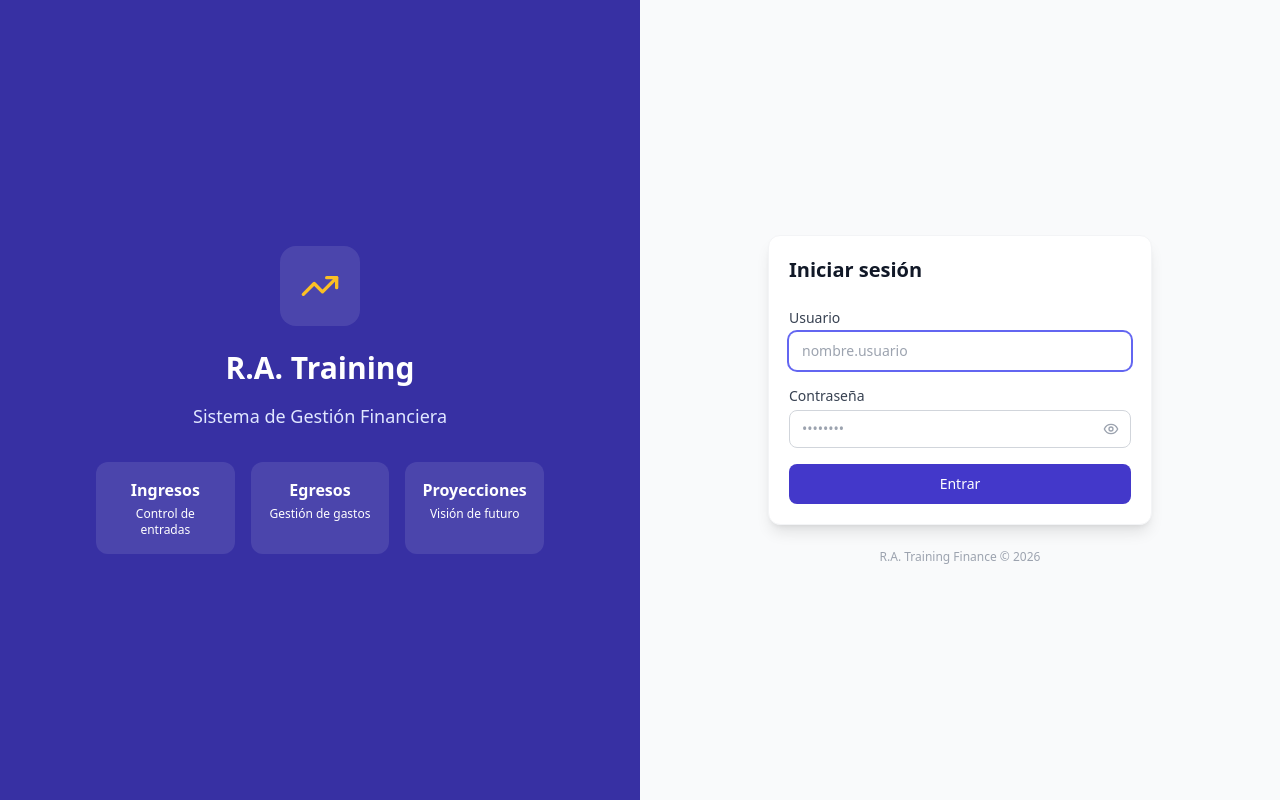
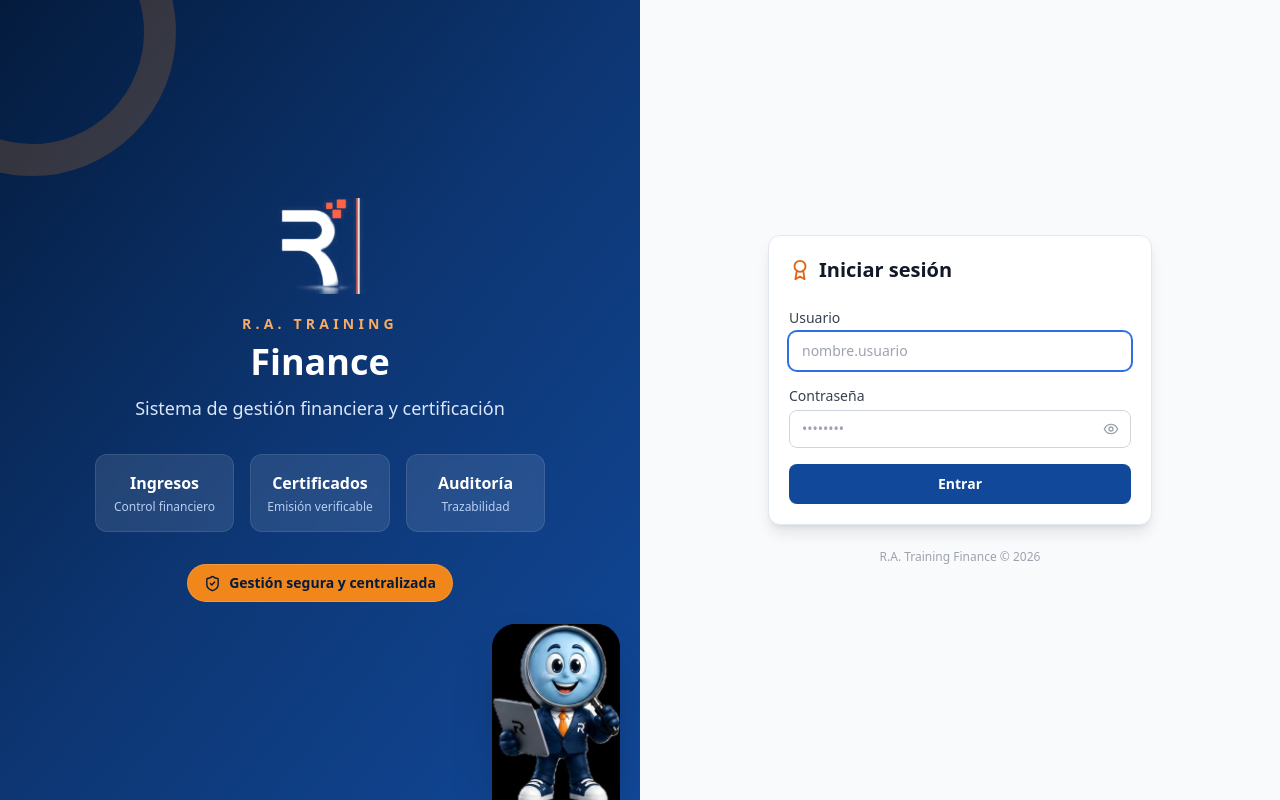
Before and after one commit to researchassesor-source/ra-training-finance, a React (Vite) app: page /login in a window 1280 px wide. Built offline with nearby package versions, Linux system fonts and the light colour scheme.

Commit message:
style: aplicar identidad corporativa a finance

```diff
--- a/index.html
+++ b/index.html
@@ -3,8 +3,14 @@
   <head>
     <meta charset="UTF-8" />
     <meta name="viewport" content="width=device-width, initial-scale=1.0" />
-    <title>R.A. Training · Finanzas</title>
-    <link rel="icon" type="image/svg+xml" href="/ra-training-finance/logo.svg" />
+    <meta name="theme-color" content="#0D3673" />
+    <meta name="description" content="R.A. Training Finance — Sistema de gestión financiera y certificación" />
+    <meta property="og:title" content="R.A. Training Finance" />
+    <meta property="og:description" content="Sistema de gestión financiera y certificación" />
+    <meta property="og:type" content="website" />
+    <title>R.A. Training Finance</title>
+    <link rel="icon" type="image/png" sizes="48x48" href="/favicon.png" />
+    <link rel="apple-touch-icon" sizes="180x180" href="/apple-touch-icon.png" />
   </head>
   <body>
     <div id="root"></div>
--- a/src/components/Auth/Login.jsx
+++ b/src/components/Auth/Login.jsx
@@ -1,7 +1,10 @@
 import { useState } from 'react'
 import { useNavigate } from 'react-router-dom'
 import { useAuth } from '../../context/AuthContext'
-import { Eye, EyeOff, TrendingUp } from 'lucide-react'
+import { Award, Eye, EyeOff, ShieldCheck } from 'lucide-react'
+import logo from '../../assets/brand/logo-ra-training.webp'
+import mascot from '../../assets/brand/mascot-ra-training.webp'
+import { BRAND } from '../../config/brand'
 
 export default function Login() {
   const { login } = useAuth()
@@ -29,21 +32,27 @@ export default function Login() {
   return (
     <div className="min-h-screen flex">
       {/* Left panel */}
-      <div className="hidden lg:flex lg:w-1/2 bg-brand-800 flex-col justify-center items-center p-12 text-white">
-        <div className="max-w-md text-center">
-          <div className="w-20 h-20 bg-white/10 rounded-2xl flex items-center justify-center mx-auto mb-6">
-            <TrendingUp size={40} className="text-amber-400" />
-          </div>
-          <h1 className="text-3xl font-bold mb-4">R.A. Training</h1>
-          <p className="text-brand-100 text-lg mb-8">Sistema de Gestión Financiera</p>
-          <div className="grid grid-cols-3 gap-4 text-center">
-            {[['Ingresos', 'Control de entradas'], ['Egresos', 'Gestión de gastos'], ['Proyecciones', 'Visión de futuro']].map(([t, s]) => (
-              <div key={t} className="bg-white/10 rounded-xl p-4">
+      <div className="relative hidden overflow-hidden bg-gradient-to-br from-brand-950 via-brand-800 to-brand-700 lg:flex lg:w-1/2 flex-col justify-center items-center p-12 text-white">
+        <div className="absolute -left-28 -top-28 h-72 w-72 rounded-full border-[32px] border-secondary-500/20" aria-hidden="true" />
+        <div className="relative z-10 max-w-lg text-center">
+          <img src={logo} alt="Símbolo oficial de R.A. Training" className="mx-auto mb-5 h-24 w-auto object-contain" />
+          <p className="text-sm font-semibold uppercase tracking-[0.3em] text-secondary-300">{BRAND.matrixName}</p>
+          <h1 className="mt-2 text-4xl font-bold">{BRAND.appName}</h1>
+          <p className="mt-3 text-lg text-brand-100">{BRAND.subtitle}</p>
+          <div className="mt-8 grid grid-cols-3 gap-4 text-center">
+            {[['Ingresos', 'Control financiero'], ['Certificados', 'Emisión verificable'], ['Auditoría', 'Trazabilidad']].map(([t, s]) => (
+              <div key={t} className="rounded-xl border border-white/10 bg-white/10 p-4 backdrop-blur-sm">
                 <p className="font-semibold">{t}</p>
                 <p className="text-xs text-brand-200 mt-1">{s}</p>
               </div>
             ))}
           </div>
+          <div className="mt-8 inline-flex items-center gap-2 rounded-full border border-secondary-300/40 bg-secondary-500 px-4 py-2 text-sm font-semibold text-brand-950">
+            <ShieldCheck size={17} aria-hidden="true" /> Gestión segura y centralizada
+          </div>
+        </div>
+        <div className="absolute bottom-0 right-5 h-44 w-32 overflow-hidden rounded-t-3xl bg-slate-950 shadow-2xl" aria-hidden="true">
+          <img src={mascot} alt="" className="h-full w-full object-cover object-top" />
         </div>
       </div>
 
@@ -51,15 +60,18 @@ export default function Login() {
       <div className="flex-1 flex items-center justify-center p-8 bg-gray-50">
         <div className="w-full max-w-sm">
           <div className="text-center mb-8 lg:hidden">
-            <div className="w-14 h-14 bg-brand-700 rounded-2xl flex items-center justify-center mx-auto mb-3">
-              <TrendingUp size={28} className="text-amber-400" />
+            <div className="mx-auto mb-3 flex h-16 w-16 items-center justify-center rounded-2xl bg-brand-800 p-2 shadow-lg">
+              <img src={logo} alt="Símbolo oficial de R.A. Training" className="h-full w-auto object-contain" />
             </div>
-            <h1 className="text-2xl font-bold text-gray-900">R.A. Training</h1>
-            <p className="text-gray-500 text-sm">Gestión Financiera</p>
+            <h1 className="text-2xl font-bold text-gray-900">{BRAND.fullName}</h1>
+            <p className="text-gray-500 text-sm">{BRAND.subtitle}</p>
           </div>
 
           <div className="card shadow-lg">
-            <h2 className="text-xl font-semibold text-gray-900 mb-6">Iniciar sesión</h2>
+            <div className="mb-6 flex items-center gap-2">
+              <Award className="text-secondary-600" size={22} aria-hidden="true" />
+              <h2 className="text-xl font-semibold text-gray-900">Iniciar sesión</h2>
+            </div>
             <form onSubmit={handleSubmit} className="space-y-4">
               <div>
                 <label className="label">Usuario</label>
@@ -84,7 +96,8 @@ export default function Login() {
                     required
                   />
                   <button type="button" onClick={() => setShow(s => !s)}
-                    className="absolute right-3 top-1/2 -translate-y-1/2 text-gray-400 hover:text-gray-600">
+                    className="absolute right-3 top-1/2 -translate-y-1/2 rounded text-gray-400 hover:text-gray-600"
+                    aria-label={show ? 'Ocultar contraseña' : 'Mostrar contraseña'}>
                     {show ? <EyeOff size={16} /> : <Eye size={16} />}
                   </button>
                 </div>
@@ -103,7 +116,7 @@ export default function Login() {
           </div>
 
           <p className="text-center text-xs text-gray-400 mt-6">
-            R.A. Training Finance &copy; {new Date().getFullYear()}
+            {BRAND.fullName} &copy; {new Date().getFullYear()}
           </p>
         </div>
       </div>
--- /dev/null
+++ b/src/config/brand.js
@@ -0,0 +1,13 @@
+export const BRAND = Object.freeze({
+  matrixName: 'R.A. Training',
+  appName: 'Finance',
+  fullName: 'R.A. Training Finance',
+  subtitle: 'Sistema de gestión financiera y certificación',
+  website: 'ra-training.com',
+})
+
+export function publicAppOrigin() {
+  const configured = String(import.meta.env?.VITE_PUBLIC_APP_URL || '').trim()
+  const browserOrigin = typeof window !== 'undefined' ? window.location.origin : 'http://localhost:3000'
+  return (configured || browserOrigin).replace(/\/$/, '')
+}
--- a/src/index.css
+++ b/src/index.css
@@ -2,15 +2,63 @@
 @tailwind components;
 @tailwind utilities;
 
+:root {
+  color-scheme: light;
+  --brand-primary: #114899;
+  --brand-primary-hover: #0d3673;
+  --brand-secondary: #f1871a;
+  --brand-accent: #e46113;
+  --brand-background: #f8fafc;
+  --brand-surface: #ffffff;
+  --brand-text: #111827;
+  --brand-text-muted: #52606d;
+  --brand-border: #e6eaf0;
+  --brand-success: #16a34a;
+  --brand-warning: #d97706;
+  --brand-danger: #dc2626;
+  --brand-info: #2563eb;
+  --primary-50: #eef3fd;
+  --primary-100: #dbe6fb;
+  --primary-200: #b8cff3;
+  --primary-300: #8aaee8;
+  --primary-400: #5687d3;
+  --primary-500: #2f6fe4;
+  --primary-600: #185fa5;
+  --primary-700: #114899;
+  --primary-800: #0d3673;
+  --primary-900: #082a5c;
+  --primary-950: #041b3d;
+  --secondary-50: #fef0e2;
+  --secondary-100: #fde2c7;
+  --secondary-200: #fbc99c;
+  --secondary-300: #f7ac67;
+  --secondary-400: #f38f32;
+  --secondary-500: #f1871a;
+  --secondary-600: #e46113;
+  --secondary-700: #cd7316;
+  --secondary-800: #a95817;
+  --secondary-900: #853f15;
+  --secondary-950: #4a1e0a;
+}
+
 @layer base {
+  html {
+    @apply bg-slate-50;
+  }
   body {
-    @apply bg-gray-50 text-gray-900 font-sans antialiased;
+    @apply bg-slate-50 text-gray-900 font-sans antialiased;
+    color: var(--brand-text);
+    background: var(--brand-background);
+  }
+  :focus-visible {
+    outline: 3px solid rgba(47, 111, 228, 0.45);
+    outline-offset: 2px;
   }
 }
 
 @layer components {
   .btn-primary {
-    @apply inline-flex items-center gap-2 px-4 py-2 bg-brand-700 text-white rounded-lg text-sm font-medium hover:bg-brand-800 transition-colors disabled:opacity-50 disabled:cursor-not-allowed;
+    @apply inline-flex items-center gap-2 px-4 py-2 bg-brand-700 text-white rounded-lg text-sm font-semibold hover:bg-brand-800 transition-colors disabled:opacity-50 disabled:cursor-not-allowed;
   }
   .btn-secondary {
     @apply inline-flex items-center gap-2 px-4 py-2 bg-white text-gray-700 rounded-lg text-sm font-medium border border-gray-300 hover:bg-gray-50 transition-colors disabled:opacity-50;
@@ -22,13 +70,13 @@
     @apply inline-flex items-center gap-2 px-4 py-2 bg-emerald-600 text-white rounded-lg text-sm font-medium hover:bg-emerald-700 transition-colors disabled:opacity-50;
   }
   .input {
-    @apply w-full px-3 py-2 border border-gray-300 rounded-lg text-sm focus:outline-none focus:ring-2 focus:ring-brand-500 focus:border-transparent;
+    @apply w-full px-3 py-2 border border-gray-300 rounded-lg bg-white text-sm focus:outline-none focus:ring-2 focus:ring-brand-500 focus:border-transparent;
   }
   .label {
     @apply block text-sm font-medium text-gray-700 mb-1;
   }
   .card {
-    @apply bg-white rounded-xl shadow-sm border border-gray-100 p-5;
+    @apply bg-white rounded-xl shadow-sm border border-slate-200 p-5;
   }
   .badge-green  { @apply inline-flex items-center px-2 py-0.5 rounded-full text-xs font-medium bg-emerald-100 text-emerald-800; }
   .badge-red    { @apply inline-flex items-center px-2 py-0.5 rounded-full text-xs font-medium bg-red-100 text-red-800; }
@@ -39,5 +87,6 @@
 
 /* Scrollbar thin */
 ::-webkit-scrollbar { width: 5px; height: 5px; }
-::-webkit-scrollbar-track { background: #f1f5f9; }
-::-webkit-scrollbar-thumb { background: #cbd5e1; border-radius: 99px; }
+::-webkit-scrollbar-track { background: var(--brand-background); }
+::-webkit-scrollbar-thumb { background: #b8cff3; border-radius: 99px; }
+::-webkit-scrollbar-thumb:hover { background: var(--brand-primary); }
--- a/src/layout/Header.jsx
+++ b/src/layout/Header.jsx
@@ -14,7 +14,7 @@ export default function Header({ onMenuClick, title }) {
   return (
     <header className="h-14 bg-white border-b border-gray-200 flex items-center justify-between px-4 sticky top-0 z-10">
       <div className="flex items-center gap-3">
-        <button onClick={onMenuClick} className="lg:hidden p-2 rounded-lg hover:bg-gray-100 text-gray-600">
+        <button onClick={onMenuClick} className="lg:hidden p-2 rounded-lg hover:bg-gray-100 text-gray-600" aria-label="Abrir menú">
           <Menu size={20} />
         </button>
         <h1 className="font-semibold text-gray-900 text-base">{title}</h1>
@@ -26,11 +26,11 @@ export default function Header({ onMenuClick, title }) {
             <User size={14} className="text-brand-700" />
           </div>
           <span className="font-medium">{user?.nombre}</span>
-          <span className="text-xs badge-blue">{user?.rol === 'admin' ? 'Admin' : 'Usuario'}</span>
+          <span className="text-xs badge-blue">{user?.rol === 'admin' ? 'Admin' : user?.rol === 'vendedor' ? 'Vendedor' : user?.rol === 'aval' ? 'Aval' : 'Usuario'}</span>
         </div>
         <button onClick={handleLogout}
           className="p-2 rounded-lg hover:bg-red-50 text-gray-500 hover:text-red-600 transition-colors"
-          title="Cerrar sesión">
+          title="Cerrar sesión" aria-label="Cerrar sesión">
           <LogOut size={18} />
         </button>
       </div>
--- a/src/layout/Layout.jsx
+++ b/src/layout/Layout.jsx
@@ -25,7 +25,7 @@ export default function Layout() {
   const title = TITLES[pathname] || 'R.A. Training'
 
   return (
-    <div className="flex h-screen overflow-hidden">
+    <div className="flex h-screen overflow-hidden bg-slate-50">
       <Sidebar open={sidebarOpen} onClose={() => setSidebarOpen(false)} />
       <div className="flex-1 flex flex-col min-w-0 overflow-hidden">
         <Header onMenuClick={() => setSidebarOpen(true)} title={title} />
--- a/src/layout/Sidebar.jsx
+++ b/src/layout/Sidebar.jsx
@@ -2,10 +2,12 @@ import { NavLink } from 'react-router-dom'
 import { useAuth } from '../context/AuthContext'
 import {
   LayoutDashboard, TrendingUp, TrendingDown, CreditCard,
-  FileText, BarChart2, BookOpen, Users, X, TrendingUp as Logo,
+  FileText, BarChart2, BookOpen, Users, X,
   GraduationCap, Briefcase, Settings, HeartHandshake, CalendarDays,
   Clock, ListChecks, ShieldCheck,
 } from 'lucide-react'
+import logo from '../assets/brand/logo-ra-training.webp'
+import { BRAND } from '../config/brand'
 
 const adminLinks = [
   { to: '/dashboard',      icon: LayoutDashboard, label: 'Dashboard' },
@@ -56,22 +58,22 @@ export default function Sidebar({ open, onClose }) {
         <div className="fixed inset-0 bg-black/30 z-20 lg:hidden" onClick={onClose} />
       )}
       <aside className={`
-        fixed top-0 left-0 h-full w-64 bg-brand-900 text-white z-30 flex flex-col
+        fixed top-0 left-0 h-full w-64 bg-brand-950 text-white z-30 flex flex-col
         transform transition-transform duration-200
         ${open ? 'translate-x-0' : '-translate-x-full'}
         lg:translate-x-0 lg:static lg:z-auto
       `}>
         <div className="flex items-center justify-between px-5 py-5 border-b border-white/10">
           <div className="flex items-center gap-3">
-            <div className="w-9 h-9 bg-amber-400 rounded-lg flex items-center justify-center">
-              <Logo size={20} className="text-brand-900" />
+            <div className="flex h-10 w-10 items-center justify-center rounded-lg border border-white/10 bg-brand-800 p-1.5">
+              <img src={logo} alt="" className="h-full w-auto object-contain" />
             </div>
             <div>
-              <p className="font-bold text-sm leading-tight">R.A. Training</p>
-              <p className="text-[10px] text-brand-200">Finanzas</p>
+              <p className="font-bold text-sm leading-tight">{BRAND.matrixName}</p>
+              <p className="text-[11px] font-semibold text-secondary-300">{BRAND.appName}</p>
             </div>
           </div>
-          <button onClick={onClose} className="lg:hidden p-1 hover:bg-white/10 rounded-lg">
+          <button onClick={onClose} className="lg:hidden p-1 hover:bg-white/10 rounded-lg" aria-label="Cerrar menú">
             <X size={18} />
           </button>
         </div>
@@ -82,7 +84,7 @@ export default function Sidebar({ open, onClose }) {
               className={({ isActive }) =>
                 `flex items-center gap-3 px-3 py-2.5 rounded-lg text-sm font-medium transition-colors ${
                   isActive
-                    ? 'bg-amber-400 text-brand-900'
+                    ? 'bg-secondary-500 text-brand-950 shadow-sm'
                     : 'text-brand-100 hover:bg-white/10 hover:text-white'
                 }`
               }>
@@ -93,7 +95,7 @@ export default function Sidebar({ open, onClose }) {
         </nav>
 
         <div className="px-3 pb-4 text-[10px] text-brand-300 text-center">
-          v1.1 &copy; {new Date().getFullYear()} R.A. Training
+          v1.2 &copy; {new Date().getFullYear()} {BRAND.matrixName}
         </div>
       </aside>
     </>
--- a/src/utils/qr.js
+++ b/src/utils/qr.js
@@ -1,10 +1,8 @@
 import QRCode from 'qrcode'
+import { publicAppOrigin } from '../config/brand'
 
 export function buildVerificationUrl(id) {
-  const configured = String(import.meta.env?.VITE_PUBLIC_APP_URL || '').trim()
-  const browserOrigin = typeof window !== 'undefined' ? window.location.origin : 'http://localhost:3000'
-  const origin = configured || browserOrigin
-  return `${origin.replace(/\/$/, '')}/verificar/${encodeURIComponent(id)}`
+  return `${publicAppOrigin()}/verificar/${encodeURIComponent(id)}`
 }
 
 export function generateQrDataUrl(id) {
```
Also changed, not shown: tailwind.config.js (+24 -7 lines).
